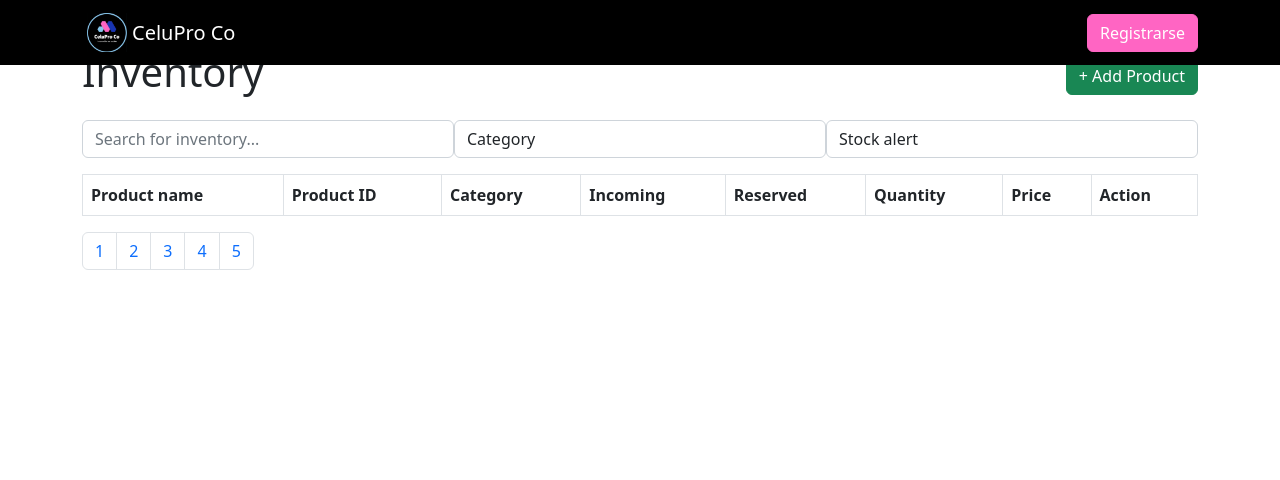
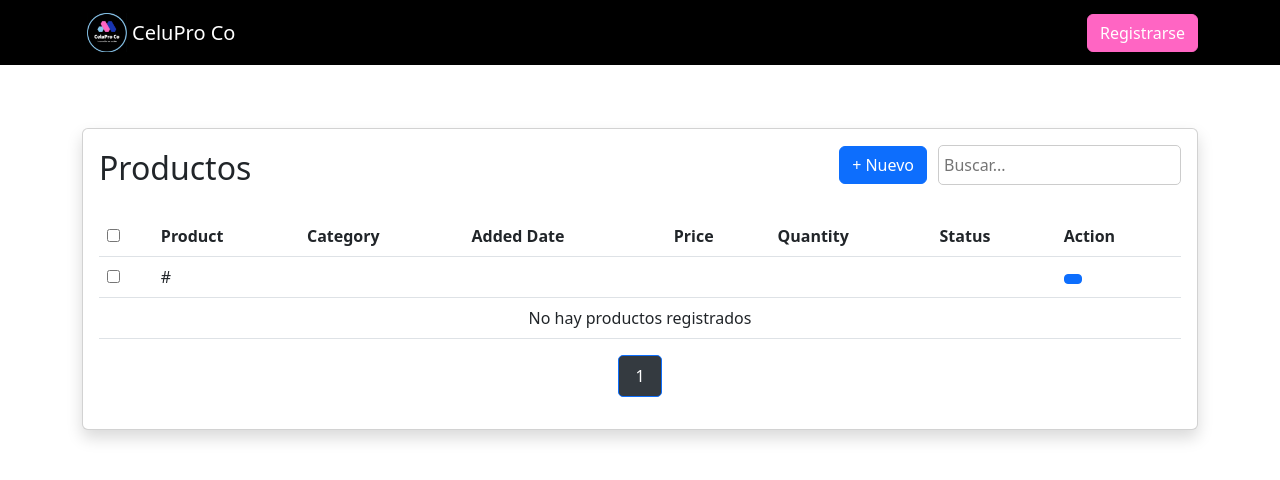
Before and after one commit to BLACKWATCHII/VisualPos, a Django app: page /viewItem/ in a window 1280 px wide. Shown: the top 480 px of the page. Run offline with Django 4.2, Linux system fonts and the light colour scheme; lists and menus that the app fills with data are empty; some libraries are stand-ins or nearby versions.

Commit message:
changer navbar, viewClient,viewItem, new view in customer

```diff
--- a/user/form.py
+++ b/user/form.py
@@ -69,6 +69,9 @@ class ClienteForm(forms.ModelForm):
         cedula = self.cleaned_data.get('cedula')
         if not cedula.isdigit() or not (8 <= len(cedula) <= 10):
             raise ValidationError('Ingrese una cédula válida de entre 8 y 10 dígitos.')
-        if Cliente.objects.filter(cedula=cedula).exists():
+
+        instance_id = self.instance.id if self.instance else None
+        if Cliente.objects.filter(cedula=cedula).exclude(id=instance_id).exists():
             raise ValidationError('La cédula ya está registrada.')
+
         return cedula
--- a/user/templates/_navbar.html
+++ b/user/templates/_navbar.html
@@ -40,7 +40,7 @@
           </ul>
         </li>
         <li class="nav-item">
-          <a href="{% url 'tasks' %}" class="nav-link">Dashboard</a>
+          <a href="{% url 'Dasboard' %}" class="nav-link">Paneles</a>
         </li>
         <li class="nav-item dropdown">
           <a class="nav-link dropdown-toggle" href="#" id="clientesDropdown" role="button" data-bs-toggle="dropdown" aria-expanded="false">
--- a/user/templates/base.html
+++ b/user/templates/base.html
@@ -6,13 +6,51 @@
     <meta name="viewport" content="width=device-width, initial-scale=1.0" />
     <title>CeluPro</title>
     <link rel="stylesheet" href="https://cdn.jsdelivr.net/npm/bootstrap@5.2.0/dist/css/bootstrap.min.css">
-    <script src="https://cdn.jsdelivr.net/npm/bootstrap@5.2.0/dist/js/bootstrap.bundle.min.js"></script>
-
+    <style>
+      /* Estilos para el spinner */
+      .spinner-wrapper {
+        position: fixed;
+        top: 0;
+        left: 0;
+        width: 100%;
+        height: 100%;
+        background: rgba(255, 255, 255, 0.8);
+        display: flex;
+        align-items: center;
+        justify-content: center;
+        z-index: 10000;
+      }
+    </style>
   </head>
   <body>
     {% include '_navbar.html' %}
 
+    <!-- Spinner HTML -->
+    <div id="spinner" class="spinner-wrapper" style="display: none;">
+      <div class="spinner-border text-primary" role="status">
+        <span class="visually-hidden">Loading...</span>
+      </div>
+    </div>
+
     {% block content %}
     {% endblock %}
+
+    <script src="https://code.jquery.com/jquery-3.6.0.min.js"></script>
+    <script src="https://cdn.jsdelivr.net/npm/bootstrap@5.2.0/dist/js/bootstrap.bundle.min.js"></script>
+    <script>
+      // JavaScript para mostrar el spinner durante las solicitudes AJAX
+      $(document).ready(function() {
+        $(document).ajaxStart(function() {
+          $("#spinner").show();
+        }).ajaxStop(function() {
+          $("#spinner").hide();
+        });
+      });
+
+      // Mostrar el spinner durante la carga inicial de la página
+      window.addEventListener('load', function() {
+        $("#spinner").hide();
+      });
+    </script>
   </body>
 </html>
--- a/user/templates/items/viewItem.html
+++ b/user/templates/items/viewItem.html
@@ -1,129 +1,167 @@
 {% extends 'base.html' %}
-{% load static %}
 
 {% block content %}
+<link rel="stylesheet" href="https://cdn.datatables.net/1.10.25/css/dataTables.bootstrap4.min.css">
 <style>
-    .table td, .table th {
-        vertical-align: middle;
+    .card-margin-top {
+        margin-top: 8rem !important;
     }
-    .low-stock {
-        color: orange;
+
+    .search-container {
+        display: flex;
+        justify-content: flex-end;
+        margin-bottom: 15px;
     }
-    .out-of-stock {
-        color: red;
+
+    .search-container input[type="text"] {
+        padding: 5px;
+        margin-left: 10px;
+        border: 1px solid #ccc;
+        border-radius: 5px;
     }
-    .custom-checkbox input {
-        position: absolute;
-        opacity: 0;
+
+    .pagination {
+        display: flex;
+        justify-content: center;
+        list-style-type: none;
+        padding: 0;
     }
-    .custom-checkbox span {
-        width: 20px;
-        height: 20px;
-        border: 1px solid #ccc;
-        display: inline-block;
-        position: relative;
+
+    .pagination li {
+        display: inline;
+        margin: 0 5px;
     }
-    .custom-checkbox input:checked + span::after {
-        content: '';
-        width: 10px;
-        height: 10px;
-        background-color: green;
-        position: absolute;
-        top: 50%;
-        left: 50%;
-        transform: translate(-50%, -50%);
+
+    .pagination a {
+        color: white;
+        background-color: #007bff;
+        padding: 8px 16px;
+        text-decoration: none;
+        border-radius: 5px;
+        cursor: pointer;
+    }
+
+    .pagination a.active {
+        background-color: #343a40;
+    }
+
+    .pagination a.disabled {
+        background-color: #e9ecef;
+        color: #6c757d;
+        cursor: default;
+    }
+
+    .pagination a:hover:not(.active):not(.disabled) {
+        background-color: #0056b3;
     }
 </style>
-<div class="container mt-5">
-    <div class="d-flex justify-content-between align-items-center mb-3">
-        <h1>Inventory</h1>
-        <button type="button" class="btn btn-success" data-toggle="modal" data-target="#addProductModal">
-            + Add Product
-        </button>
+</head>
+<body>
+<div class="container mt-5 card-margin-top">
+    <div class="card shadow">
+        <div class="card-body">
+            <div class="section d-flex justify-content-between align-items-center mb-3">
+                <h2>Productos</h2>
+                <div class="search-container">
+                    <div style="margin: 1px;">
+                        <a class="btn btn-primary" href="{% url 'createCustomer' %}">+ Nuevo</a>
                     </div>
-    <div class="d-flex mb-3">
-        <input type="text" class="form-control mr-2" placeholder="Search for inventory...">
-        <select class="form-control mr-2">
-            <option>Category</option>
-            <option>Notebook</option>
-            <option>Shirt</option>
-        </select>
-        <select class="form-control">
-            <option>Stock alert</option>
-            <option>Low Stock</option>
-            <option>Out Of Stock</option>
-        </select>
+                    <input type="text" id="searchInput" placeholder="Buscar...">
                 </div>
-    <table class="table table-bordered">
-        <thead>
+            </div>
+            <table id="clientsTable" class="table table-hover">
+                <thead class="thead-light">
                 <tr>
-                <th scope="col">Product name</th>
-                <th scope="col">Product ID</th>
+                    <th scope="col"><input type="checkbox"></th>
+                    <th scope="col">Product</th>
                     <th scope="col">Category</th>
-                <th scope="col">Incoming</th>
-                <th scope="col">Reserved</th>
+                    <th scope="col">Added Date</th>
+                    <th scope="col">Price</th>
                     <th scope="col">Quantity</th>
-                <th scope="col">Price</th>
+                    <th scope="col">Status</th>
                     <th scope="col">Action</th>
                 </tr>
                 </thead>
-        <tbody>
-            {% for product in products %}
+                <tbody id="tableBody">
                 <tr>
+                    <td><input type="checkbox"></td>
+                    <td>#</td>
+                    <td></td>
+                    <td></td>
+                    <td></td>
+                    <td></td>
+                    <td></td>
                     <td>
-                    <div class="custom-checkbox">
-                        <input type="checkbox" id="product{{ product.id }}">
-                        <label for="product{{ product.id }}"><span></span></label>
-                        {{ product.name }}
-                    </div>
-                </td>
-                <td>{{ product.product_id }}</td>
-                <td>{{ product.category }}</td>
-                <td>{{ product.incoming }}</td>
-                <td class="{% if product.reserved > 100 %}low-stock{% elif product.reserved == 0 %}out-of-stock{% endif %}">{{ product.reserved }}</td>
-                <td>{{ product.quantity }}</td>
-                <td>${{ product.price }}</td>
-                <td>
-                    <a href="" class="btn btn-primary btn-sm">Edit</a>
-                    <a href="" class="btn btn-danger btn-sm">Delete</a>
+                        <a  class="btn btn-sm btn-primary"><i
+                                    class="fas fa-edit"></i></a>
                     </td>
                 </tr>
-            {% endfor %}
+                <tr>
+                    <td colspan="8" class="text-center">No hay productos registrados</td>
+                </tr>
                 </tbody>
             </table>
-    <nav aria-label="Page navigation example">
-        <ul class="pagination">
-            <li class="page-item"><a class="page-link" href="#">1</a></li>
-            <li class="page-item"><a class="page-link" href="#">2</a></li>
-            <li class="page-item"><a class="page-link" href="#">3</a></li>
-            <li class="page-item"><a class="page-link" href="#">4</a></li>
-            <li class="page-item"><a class="page-link" href="#">5</a></li>
-        </ul>
-    </nav>
-</div>
-
-<!-- Add Product Modal -->
-<div class="modal fade" id="addProductModal" tabindex="-1" aria-labelledby="exampleModalLabel" aria-hidden="true">
-    <div class="modal-dialog">
-        <div class="modal-content">
-            <div class="modal-header">
-                <h5 class="modal-title" id="exampleModalLabel">Add Product</h5>
-                <button type="button" class="close" data-dismiss="modal" aria-label="Close">
-                    <span aria-hidden="true">&times;</span>
-                </button>
-            </div>
-            <div class="modal-body">
-                <form id="addProductForm" method="post" action="">
-                    {% csrf_token %}
-                    {{ form.as_p }}
-                    <button type="submit" class="btn btn-primary">Save</button>
-                </form>
+            <ul id="pagination" class="pagination"></ul>
         </div>
     </div>
 </div>
-</div>
+<script src="https://code.jquery.com/jquery-3.6.0.min.js"></script>
+<script src="https://cdn.datatables.net/1.10.25/js/jquery.dataTables.min.js"></script>
+<script src="https://cdn.datatables.net/1.10.25/js/dataTables.bootstrap4.min.js"></script>
 
-<script src="https://code.jquery.com/jquery-3.5.1.slim.min.js"></script>
-<script src="https://cdn.jsdelivr.net/npm/@popperjs/core@2.5.4/dist/umd/popper.min.js"></script>
-<script src="https://stackpath.bootstrapcdn.com/bootstrap/4.5.2/js/bootstrap.min.js"></script>
+<script>
+$(document).ready(function() {
+    const rowsPerPage = 8;
+    let rows = $('#tableBody tr');
+    let rowsCount = rows.length;
+    const pagination = $('#pagination');
+
+    function updatePagination() {
+        pagination.empty();
+        const pageCount = Math.ceil(rowsCount / rowsPerPage);
+
+        for (let i = 1; i <= pageCount; i++) {
+            pagination.append(`<li><a href="#" class="page-link">${i}</a></li>`);
+        }
+
+        pagination.find('a:first').addClass('active');
+    }
+
+    function displayRows(page) {
+        let start = (page - 1) * rowsPerPage;
+        let end = start + rowsPerPage;
+        rows.hide();
+        rows.slice(start, end).show();
+    }
+
+    pagination.on('click', 'a', function(e) {
+        e.preventDefault();
+        pagination.find('a').removeClass('active');
+        $(this).addClass('active');
+        displayRows($(this).text());
+    });
+
+    $('#searchInput').on('keyup', function() {
+        let value = $(this).val().toLowerCase();
+        rows = $('#tableBody tr'); // Actualizar las filas disponibles
+
+        rows.each(function() {
+            let row = $(this);
+            let match = row.text().toLowerCase().indexOf(value) > -1;
+            row.toggle(match);
+        });
+
+        rowsCount = rows.filter(':visible').length;
+        updatePagination();
+        displayRows(1);
+    });
+
+    displayRows(1);
+    updatePagination();
+
+    document.getElementById('exportButton').addEventListener('click', function() {
+        window.location.href = "{% url 'export_clients_to_excel' %}";
+    });
+});
+</script>
 {% endblock %}
--- a/user/templates/signin.html
+++ b/user/templates/signin.html
@@ -14,6 +14,7 @@
     box-shadow: 0 4px 8px rgba(0, 0, 0, 0.1);
     background-color: #ffffff;
     text-align: center;
+    margin-bottom: 20em !important;
   }
   .login-title {
     color: #FF65C3;
@@ -79,7 +80,6 @@
 </style>
 
 <div class="login-container">
-  <!-- <img src="{% static 'img/logo.png' %}" alt="Logo" class="login-logo"> -->
   <h1 class="login-title">Iniciar sesión</h1>
   <p>{{ error }}</p>
   <form action="/signin/" method="POST" class="login-form">
--- a/user/views.py
+++ b/user/views.py
@@ -7,8 +7,11 @@ from .form import CustomUserCreationForm, CustomAuthenticationForm,ClienteForm
 from customer.models import Cliente
 from django.http import JsonResponse, HttpResponse
 from django.urls import reverse
+from django.db.models import Count
 import os
 import pandas as pd
+import json
+
 
 def signup(request):
     if request.method == 'GET':
@@ -28,12 +31,29 @@ def signup(request):
 
 
 @login_required
-def tasks(request):
-    customer= Cliente.objects.count()
+def Dasboard(request):
+    customer_count = Cliente.objects.count()
+
+    # Calculate new clients per day
+    new_clients_per_day = (
+        Cliente.objects
+        .filter(record_date__isnull=False)
+        .values('record_date')
+        .annotate(count=Count('id'))
+        .order_by('record_date')
+    )
+
+    # Prepare data for the chart
+    dates = [entry['record_date'].strftime('%Y-%m-%d') for entry in new_clients_per_day]
+    counts = [entry['count'] for entry in new_clients_per_day]
+
     context = {
-        'num_clientes': customer
+        'num_clientes': customer_count,
+        'dates': json.dumps(dates),  # Convert list to JSON format
+        'counts': json.dumps(counts),  # Convert list to JSON format
     }
-    return render(request, 'tasks.html',context)
+
+    return render(request, 'tasks.html', context)
 
 
 def home(request):
--- a/visualpos/urls.py
+++ b/visualpos/urls.py
@@ -28,7 +28,7 @@ urlpatterns = [
     path('createTax/', views.createTax, name='createTax'),
     path('admin/', admin.site.urls),
     path('signup/', views.signup, name='signup'),
-    path('tasks/', views.tasks, name='tasks'),
+    path('Dasboard/', views.Dasboard, name='Dasboard'),
     path('logout/', views.signout, name='logout'),
     path('signin/', views.signin, name='signin'),
      path('clients/<int:client_id>/download/', views.download_pdf, name='download_pdf'),
```
Also changed, not shown: user/templates/Customer/viewClient.html (+99 -91 lines), user/templates/tasks.html (+38 -9 lines). Lines whose indentation alone changed are shown as unchanged.
